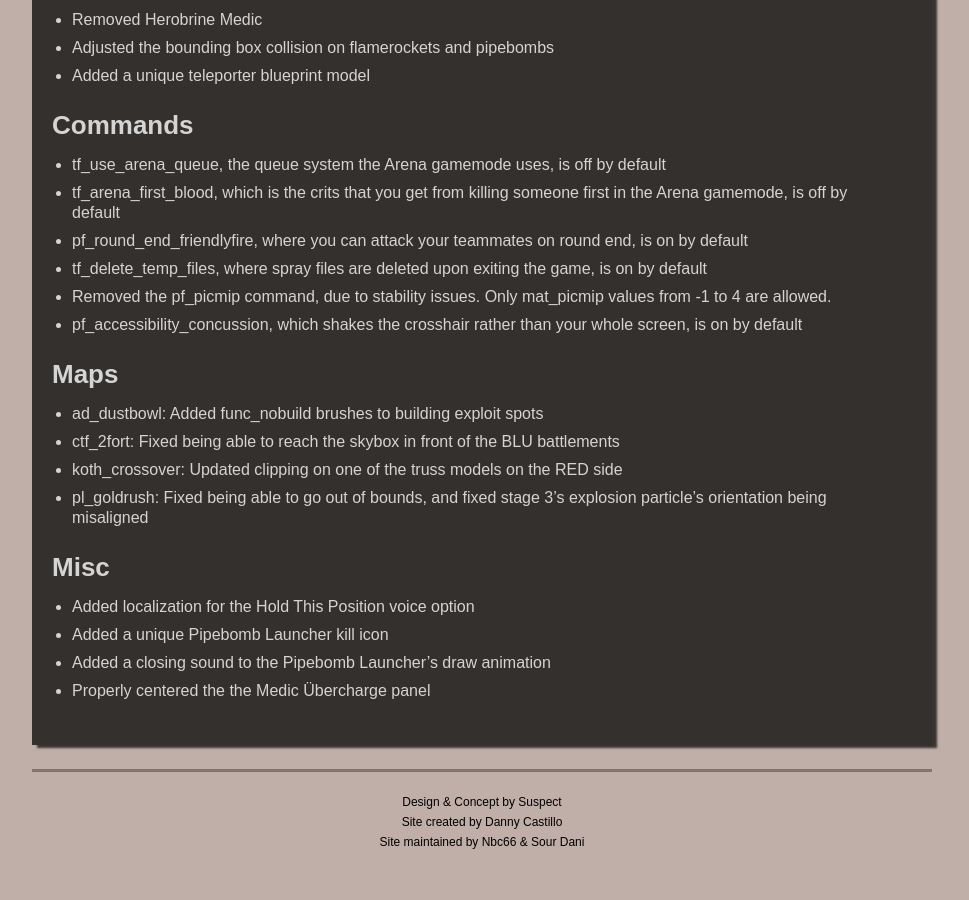
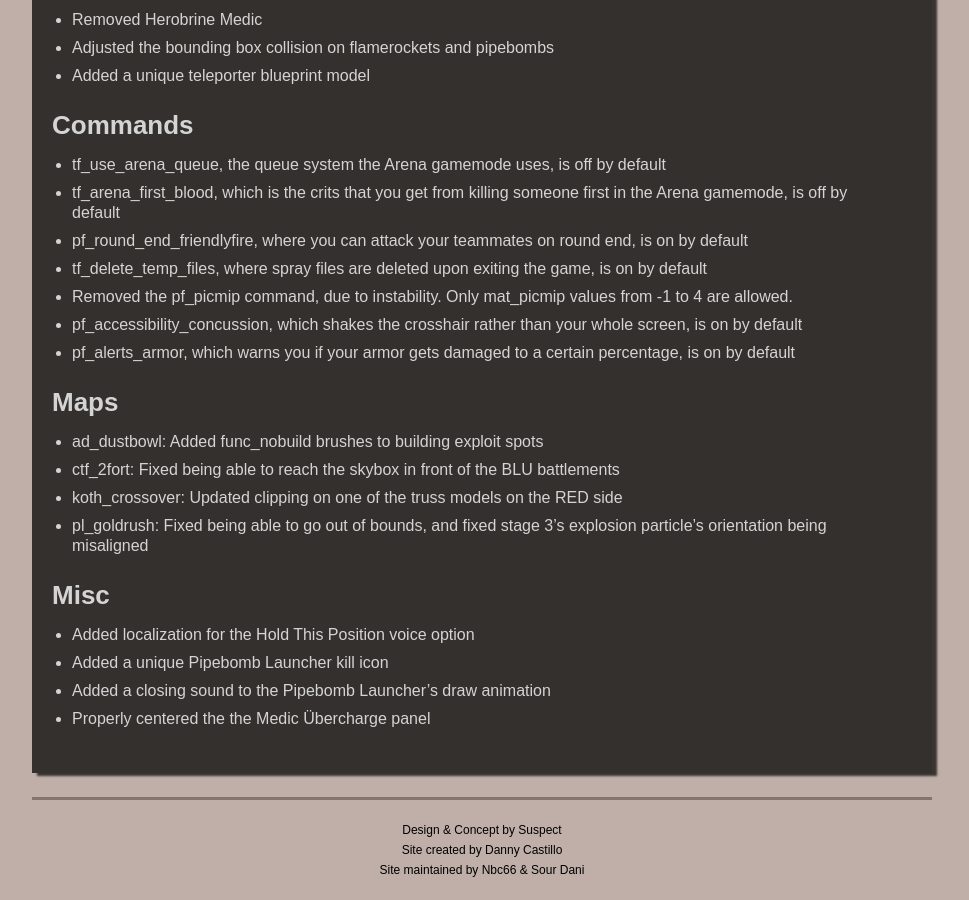
Before and after one commit to Pre-Fortress-2/PF2-Website, a Jekyll site: the page built from _posts/updates/0.7/2022-11-24-update-070-hotfix.md, in a window 1280 px wide and 900 px high, scrolled down 1258 px. Shown: the whole window, without its empty margins (158-1127 px from the left). Built offline with Jekyll 4.4.1, drawn with Linux system fonts in a browser that asks for light colours; before the commit the page ends 2130 px from its top, so only the background shows below that.

Commit message:
Updated patch notes... again

```diff
--- a/_posts/updates/0.7/2022-11-24-update-070-hotfix.md
+++ b/_posts/updates/0.7/2022-11-24-update-070-hotfix.md
@@ -40,8 +40,9 @@ Update addressing bugs and issues found during the first week of 0.7's release.
 - tf_arena_first_blood, which is the crits that you get from killing someone first in the Arena gamemode, is off by default
 - pf_round_end_friendlyfire, where you can attack your teammates on round end, is on by default
 - tf_delete_temp_files, where spray files are deleted upon exiting the game, is on by default
-- Removed the pf_picmip command, due to stability issues. Only mat_picmip values from -1 to 4 are allowed.
+- Removed the pf_picmip command, due to instability. Only mat_picmip values from -1 to 4 are allowed.
 - pf_accessibility_concussion, which shakes the crosshair rather than your whole screen, is on by default
+- pf_alerts_armor, which warns you if your armor gets damaged to a certain percentage, is on by default
 
 # Maps
 - ad_dustbowl: Added func_nobuild brushes to building exploit spots
```
